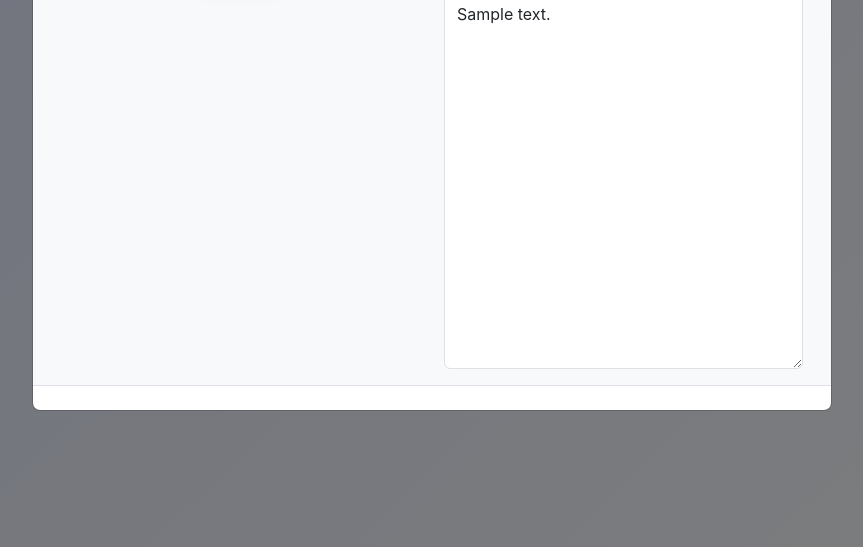
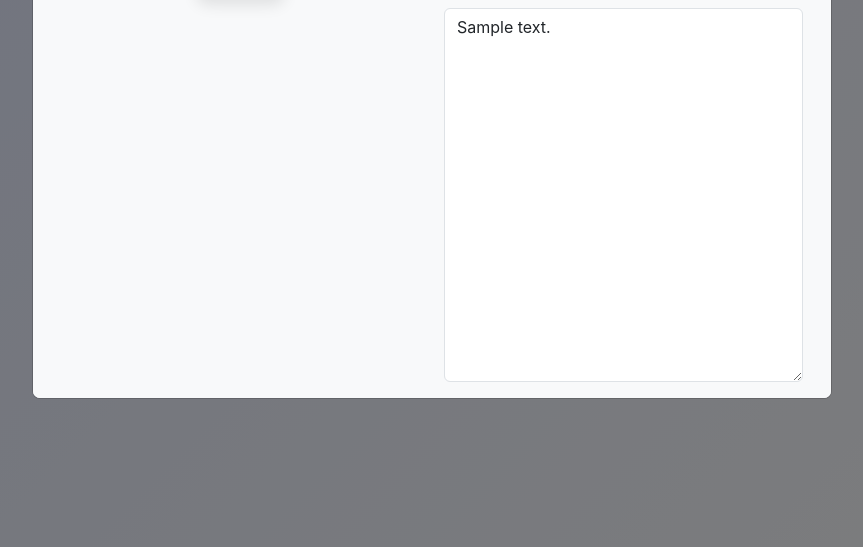
Before and after one commit to achmadzaenni/scan_image, a Python web app: template templates/index.html in a window 1280 px wide. Shown: the part 253-800 px from the top of the page, without its empty margins (208-1071 px from the left). Run offline with Jinja, Linux system fonts and the light colour scheme; the template is opened without the code that fills it: most values are stand-ins (such as "Sample title", 1, 10 or a date in 2020).

Commit message:
07/11/2025 -menghapus modal-footer

```diff
--- a/templates/index.html
+++ b/templates/index.html
@@ -134,8 +134,6 @@
             </div>
             {% endif %}
           </div>
-          <div class="modal-footer justify-content-end">
-          </div>
         </div>
       </div>
     </div>
```
